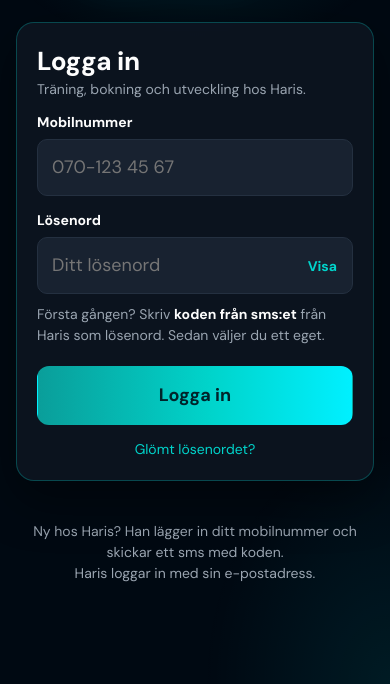
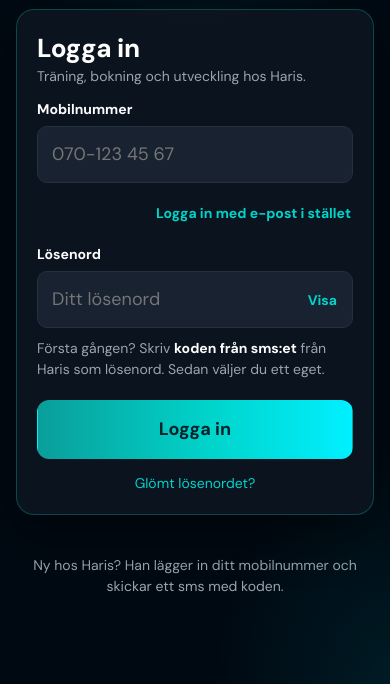
Before and after one commit to 8bitcat/cap-online, a plain HTML site: page index.html in a window 390 px wide. Shown: the part 160-844 px from the top of the page. Drawn offline with Linux system fonts and the light colour scheme; no server answers.

Commit message:
fix(login): knapp för att byta till e-post på inloggningen
Haris kunde inte skriva sin e-post: rutan öppnade iPhonens sifferknappsats och
växlade till bokstäver först när man skrivit en bokstav. Nu byter en knapp under
rutan mellan mobilnummer och e-post, och e-posten minns till nästa gång.

Co-Authored-By: Claude Opus 5.5 <noreply@anthropic.com>

```diff
--- a/css/app.css
+++ b/css/app.css
@@ -781,6 +781,7 @@ body.admin .view { max-width: 1080px; }
 .losen-rad { position: relative; display: flex; }
 .losen-rad input { flex: 1; padding-right: 70px !important; }
 .visa-losen { position: absolute; right: 6px; top: 50%; transform: translateY(-50%); background: transparent; border: 0; color: var(--brand); font: inherit; font-size: 14px; font-weight: 700; padding: 8px 10px; cursor: pointer; }
+.anv-lage { display: block; margin: 8px 0 0 auto; background: transparent; border: 0; color: var(--brand); font: inherit; font-size: 14px; font-weight: 700; padding: 6px 2px; cursor: pointer; }
 .hint-rad { margin: -4px 0 14px; color: var(--muted); }
 .hint-rad b { color: var(--text); }
 .login-fot { max-width: 420px; text-align: center; margin: 18px 12px 0; line-height: 1.5; }
--- a/js/konto.js
+++ b/js/konto.js
@@ -48,14 +48,15 @@ export function loginPage({ fel = '', anv = senast.telefon, lage = '', info = ''
       <p class="muted small" style="margin-top:-4px">Träning, bokning och utveckling hos Haris.</p>
       ${felRad}${infoRad}
       <form data-form="login" autocomplete="on">
-        <div class="field"><label for="anv">Mobilnummer</label><input type="text" id="anv" name="anvandare" value="${esc(anv)}" placeholder="070-123 45 67" autocomplete="username" inputmode="tel" autocapitalize="off" spellcheck="false" required></div>
+        <div class="field"><label for="anv">Mobilnummer</label><input type="text" id="anv" name="anvandare" value="${esc(anv)}" placeholder="070-123 45 67" autocomplete="username" inputmode="tel" autocapitalize="off" autocorrect="off" spellcheck="false" required>
+          <button type="button" class="anv-lage" id="anv-lage">Logga in med e-post i stället</button></div>
         ${losenFalt('losen', 'losen', 'Lösenord', 'autocomplete="current-password" required placeholder="Ditt lösenord"')}
         <p class="hint-rad small">Första gången? Skriv <b>koden från sms:et</b> från Haris som lösenord. Sedan väljer du ett eget.</p>
         <button class="btn grad block stor" type="submit">Logga in</button>
       </form>
       <p class="small" style="margin:14px 0 0;text-align:center"><a href="#/login/glomt">Glömt lösenordet?</a></p>
     </section>
-    <p class="login-fot small muted">Ny hos Haris? Han lägger in ditt mobilnummer och skickar ett sms med koden.<br>Haris loggar in med sin e-postadress.</p>
+    <p class="login-fot small muted">Ny hos Haris? Han lägger in ditt mobilnummer och skickar ett sms med koden.</p>
   </div>`;
 }
 
@@ -65,11 +66,22 @@ export function kontoAfterRender(view) {
     const f = view.querySelector('#' + b.dataset.visa); if (!f) return;
     const visa = f.type === 'password'; f.type = visa ? 'text' : 'password'; b.textContent = visa ? 'Dölj' : 'Visa';
   }));
+  // Haris (2026-11-19): sifferknappsatsen gick inte att byta till bokstäver på iPhone, så han kunde inte skriva sin
+  // e-post. Knappen under rutan byter mellan mobilnummer (siffror) och e-post (bokstäver och @).
   const anv = view.querySelector('#anv');
   if (anv) {
-    const lab = view.querySelector('label[for=anv]');
-    const satt = () => { const epost = /[a-z@]/i.test(anv.value); anv.inputMode = epost ? 'email' : 'tel'; if (lab) lab.textContent = epost ? 'E-post' : 'Mobilnummer'; };
-    anv.addEventListener('input', satt); satt();
+    const lab = view.querySelector('label[for=anv]'), knapp = view.querySelector('#anv-lage');
+    let epost = /[a-z@]/i.test(anv.value);
+    const satt = (fokus = false) => {
+      anv.inputMode = epost ? 'email' : 'tel';
+      anv.placeholder = epost ? 'namn@exempel.se' : '070-123 45 67';
+      if (lab) lab.textContent = epost ? 'E-post' : 'Mobilnummer';
+      if (knapp) knapp.textContent = epost ? 'Logga in med mobilnummer i stället' : 'Logga in med e-post i stället';
+      if (fokus) { anv.blur(); setTimeout(() => anv.focus(), 30); }   // iPhone byter tangentbord först vid ny fokus
+    };
+    knapp?.addEventListener('click', () => { epost = !epost; anv.value = ''; satt(true); });
+    anv.addEventListener('input', () => { if (!epost && /[a-z@]/i.test(anv.value)) { epost = true; satt(); } });
+    satt();
   }
 }
 export function kontoStop() { /* inget att stoppa */ }
@@ -153,7 +165,7 @@ export async function kontoSubmit(kind, f, fd, { toast, go, render }) {
     const anv = String(fd.get('anvandare') || '').trim();
     const r = await loggaIn(anv, fd.get('losen'));
     if (!r.ok) { ater(); render(loginPage({ anv, fel: r.fel || 'Gick inte att logga in' })); return; }
-    if (r.admin) { toast('Välkommen, Haris!'); go('/admin/klienter'); return; }
+    if (r.admin) { senast.telefon = anv; try { localStorage.setItem('cap_tel', anv); } catch { /* ok */ } toast('Välkommen, Haris!'); go('/admin/klienter'); return; }
     efterInloggning(r.user, { toast, tyst: !!r.nyttLosen });
     go(r.nyttLosen ? '/losen' : '/'); return;
   }
```
Also changed, not shown: tools/login-test.js (+9 -0 lines).
